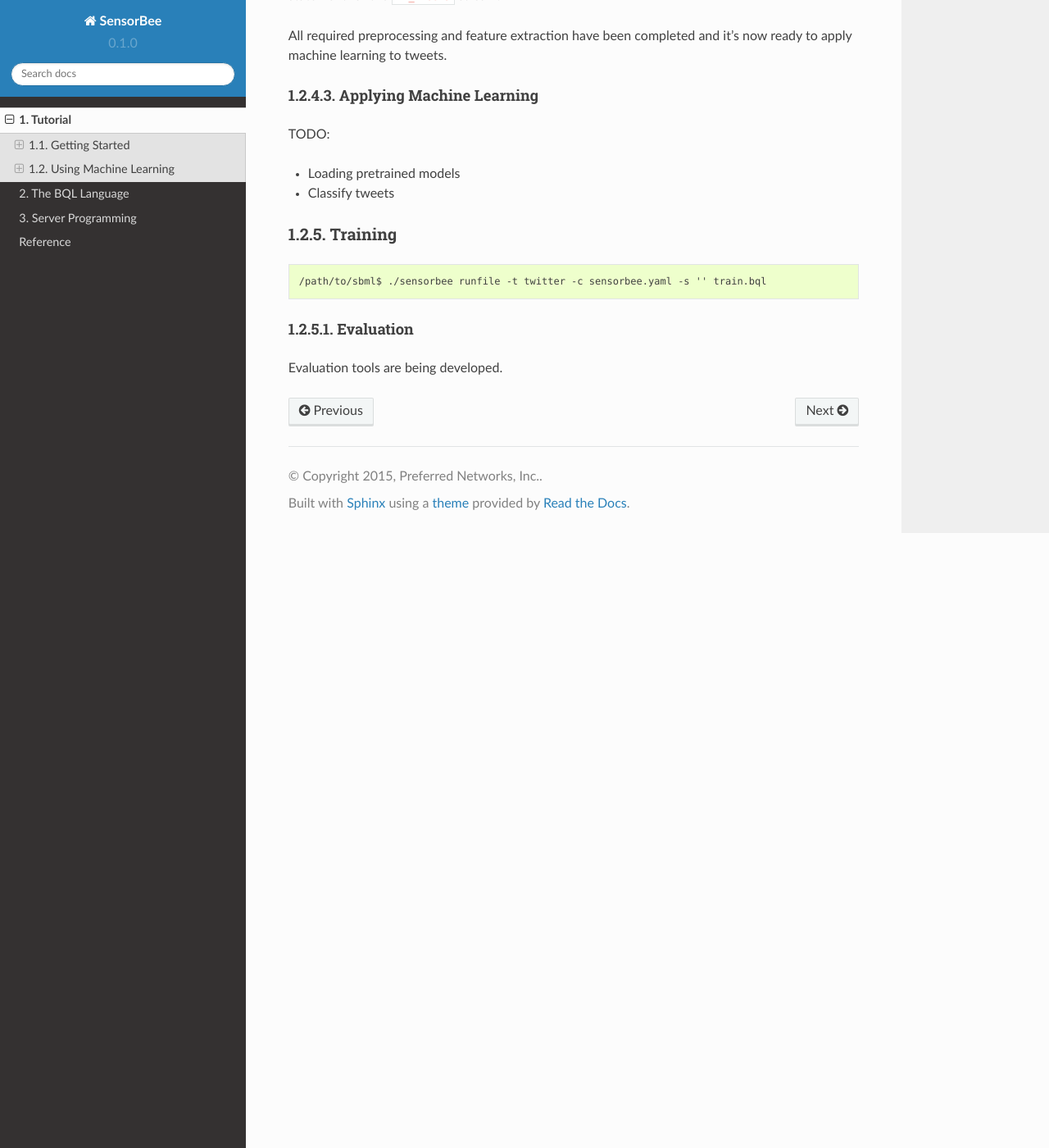
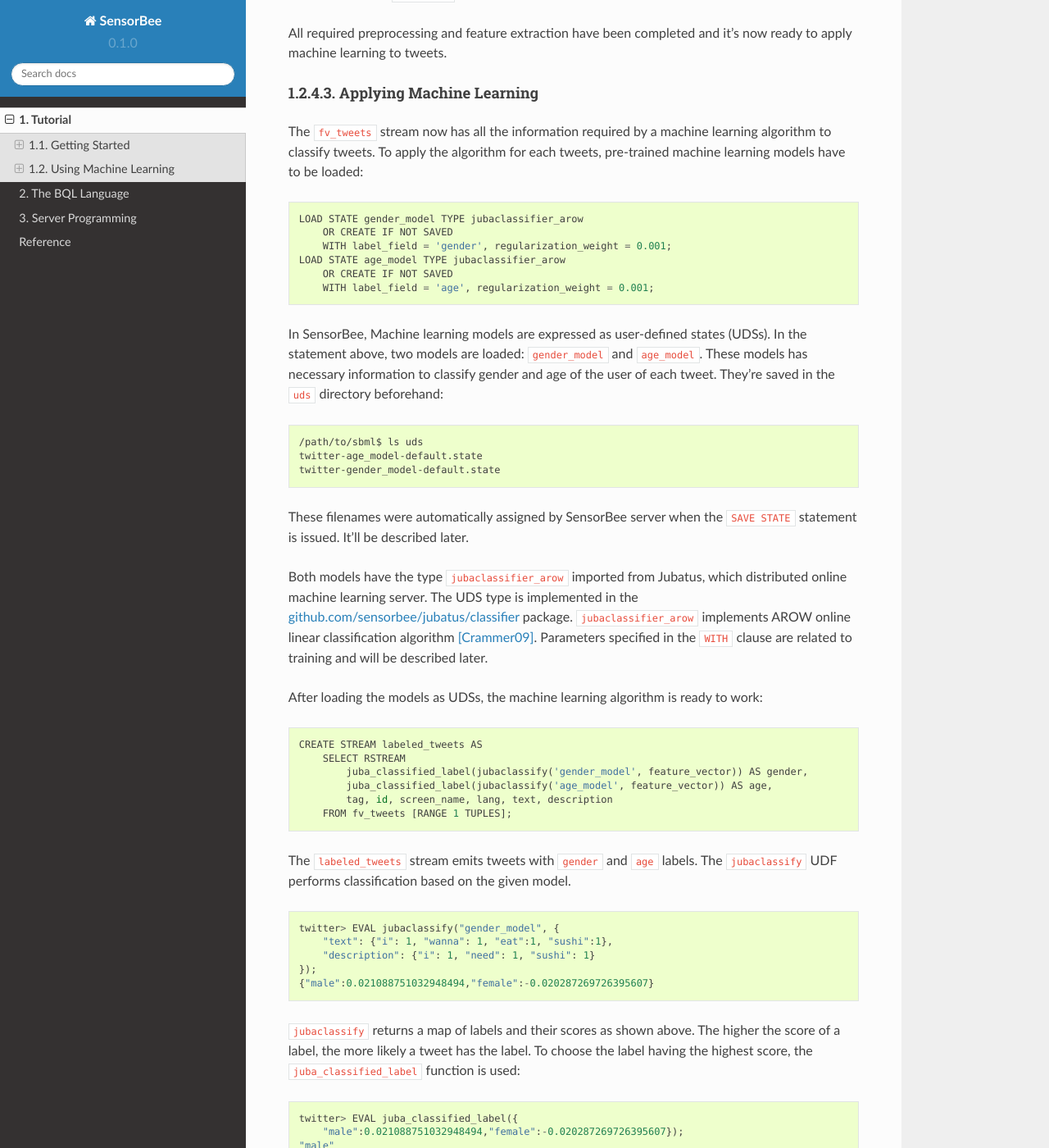
Before and after one commit to sensorbee/docs, a Sphinx documentation site: the page built from source/tutorial.rst, in a window 1280 px wide and 1400 px high, scrolled down 26667 px. Shown: the whole window at 82% size. Built offline with Sphinx 7.4.7 and the Read the Docs theme 2.0.0, drawn with Linux system fonts in a browser that asks for light colours; some of the changed text lies outside the part shown.

Commit message:
Write the rest of BQL description in ml tutorial

```diff
--- a/source/tutorial/machine_learning.rst
+++ b/source/tutorial/machine_learning.rst
@@ -111,8 +111,6 @@ To setting up the system, ``go get`` the tutorial package first::
 The package contains configuration files that are necessary for the tutorial
 under the ``config`` directory. Create a temporary directory and copy those
 files to the directory (**replace /path/to/ with an appropriate path**)::
-
-::
 
     $ mkdir -p /path/to/sbml
     $ cp $GOPATH/src/github.com/sensorbee/tutorial/ml/config/* /path/to/sbml/
@@ -456,7 +454,7 @@ statement applies following methods to ``text`` and ``description`` fields:
 First of all, punctuation marks are removed by the user-defined function (UDF)
 ``filter_puncuation_marks``. It's provided as a plugin of this tutorial in
 ``github.com/sensorbee/tutorial/ml`` package. The UDF removes some punctuation
-marks such ash ",", ".", or "()".
+marks such as ",", ".", or "()".
 
 .. note::
 
@@ -484,7 +482,7 @@ tutorial is done in two steps: tokenization and filtering. To perform a
 dictionary-based stopword filtering, the content of a tweet need to be
 tokenized. Tokenization is a process that converts a sentence into a sequence
 of words. In English, "I like sushi" will be tokenized as
-`['I', 'like', 'sushi']`. Although tokenization isn't as simple as just
+``['I', 'like', 'sushi']``. Although tokenization isn't as simple as just
 splitting words by white spaces, the ``preprocessed_tweets`` stream simply
 does it for simplicity by the UDF ``nlp_split``, which is defined in
 ``github.com/sensorbee/nlp`` package. ``nlp_split`` takes two arguments: a
@@ -585,10 +583,90 @@ it's now ready to apply machine learning to tweets.
 Applying Machine Learning
 -------------------------
 
-TODO:
+The ``fv_tweets`` stream now has all the information required by a machine
+learning algorithm to classify tweets. To apply the algorithm for each tweets,
+pre-trained machine learning models have to be loaded::
 
-* Loading pretrained models
-* Classify tweets
+    LOAD STATE gender_model TYPE jubaclassifier_arow
+        OR CREATE IF NOT SAVED
+        WITH label_field = 'gender', regularization_weight = 0.001;
+    LOAD STATE age_model TYPE jubaclassifier_arow
+        OR CREATE IF NOT SAVED
+        WITH label_field = 'age', regularization_weight = 0.001;
+
+In SensorBee, Machine learning models are expressed as user-defined states
+(UDSs). In the statement above, two models are loaded: ``gender_model`` and
+``age_model``. These models has necessary information to classify gender and
+age of the user of each tweet. They're saved in the ``uds`` directory
+beforehand::
+
+    /path/to/sbml$ ls uds
+    twitter-age_model-default.state
+    twitter-gender_model-default.state
+
+These filenames were automatically assigned by SensorBee server when the
+``SAVE STATE`` statement is issued. It'll be described later.
+
+Both models have the type ``jubaclassifier_arow`` imported from
+Jubatus, which distributed online machine learning server. The UDS type is
+implemented in the `github.com/sensorbee/jubatus/classifier <https://github.com/sensorbee/jubatus/classifier>`_
+package. ``jubaclassifier_arow`` implements AROW online linear classification
+algorithm [Crammer09]_. Parameters specified in the ``WITH`` clause are related
+to training and will be described later.
+
+After loading the models as UDSs, the machine learning algorithm is ready
+to work::
+
+    CREATE STREAM labeled_tweets AS
+        SELECT RSTREAM
+            juba_classified_label(jubaclassify('gender_model', feature_vector)) AS gender,
+            juba_classified_label(jubaclassify('age_model', feature_vector)) AS age,
+            tag, id, screen_name, lang, text, description
+        FROM fv_tweets [RANGE 1 TUPLES];
+
+The ``labeled_tweets`` stream emits tweets with ``gender`` and ``age`` labels.
+The ``jubaclassify`` UDF performs classification based on the given model.
+
+::
+
+    twitter> EVAL jubaclassify("gender_model", {
+        "text": {"i": 1, "wanna": 1, "eat":1, "sushi":1},
+        "description": {"i": 1, "need": 1, "sushi": 1}
+    });
+    {"male":0.021088751032948494,"female":-0.020287269726395607}
+
+``jubaclassify`` returns a map of labels and their scores as shown above. The
+higher the score of a label, the more likely a tweet has the label. To choose
+the label having the highest score, the ``juba_classified_label`` function is
+used::
+
+    twitter> EVAL juba_classified_label({
+        "male":0.021088751032948494,"female":-0.020287269726395607});
+    "male"
+
+``jubaclassify`` and ``juba_classified_label`` functions are also defined in
+the ``github.com/sensorbee/jubatus/classifier`` package.
+
+.. [Crammer09] Koby Crammer, Alex Kulesza and Mark Dredze, Adaptive Regularization Of Weight Vectors, Advances in Neural Information Processing Systems, 2009
+
+Inserting Labeled Tweets Into Elasticsearch via Fluentd
+-------------------------------------------------------
+
+Finally, tweets labeled by machine learning need to be inserted into
+Elasticsearch for visualization. This is done via fluentd which is previously
+set up.
+
+::
+
+    CREATE SINK fluentd TYPE fluentd;
+    INSERT INTO fluentd from labeled_tweets;
+
+SensorBee provides ``fluentd`` plugins in the ``github.com/sensorbee/fluentd``
+package. The ``fluentd`` sink write tuples into fluentd's ``forward`` input
+plugin running on the same host.
+
+After creating the sink, the ``INSERT INTO`` statement starts writing tuples
+from a source or a stream into it.
 
 Training
 ========
```
